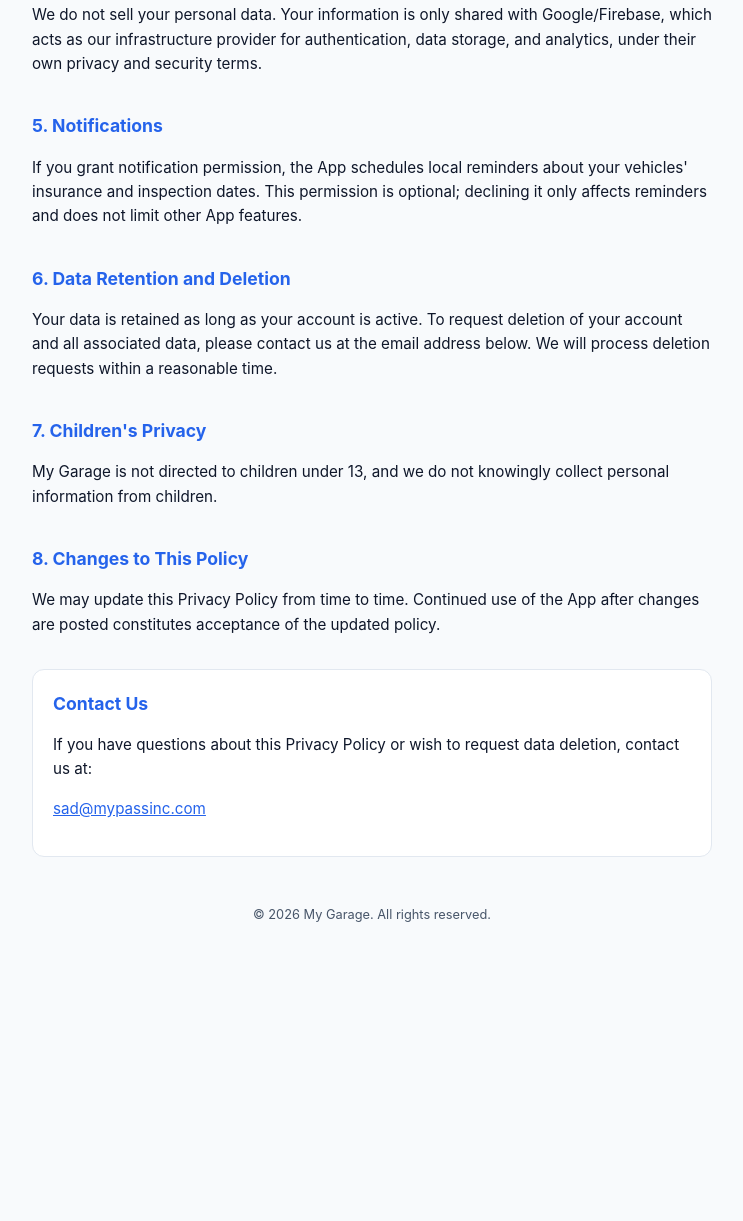
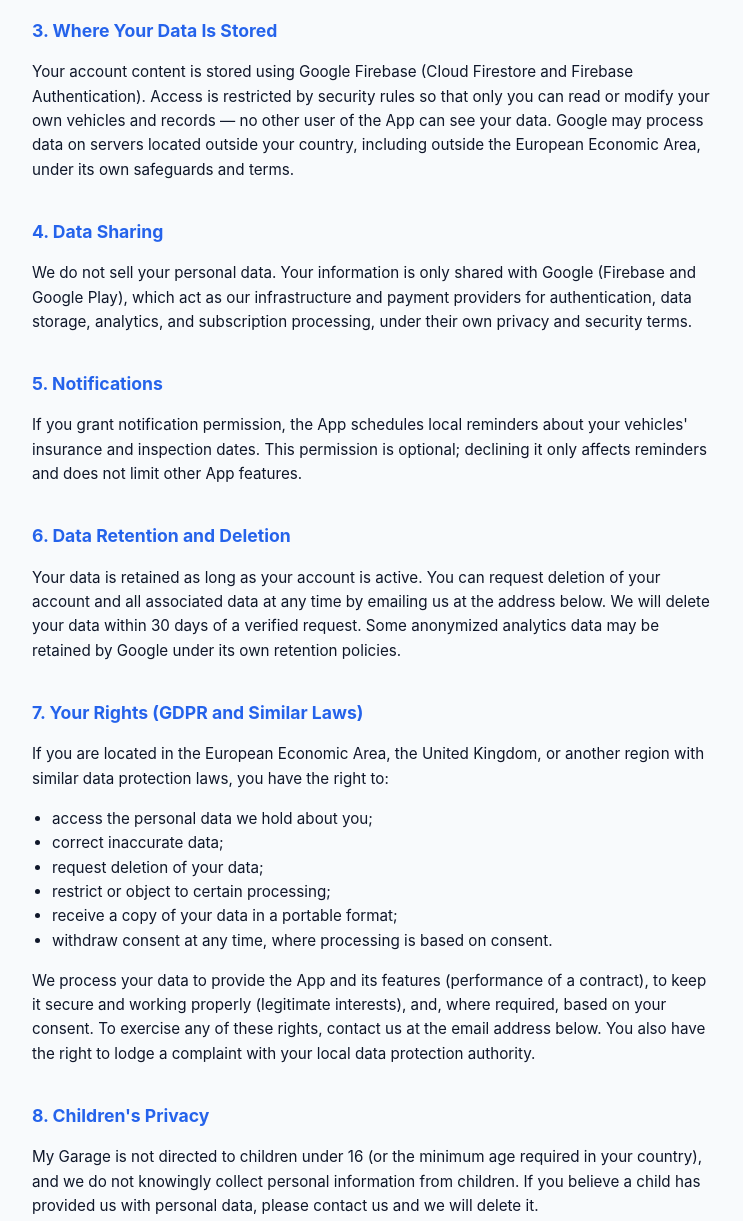
Before and after one commit to SADDTI/my-garage-privacy, a plain HTML site: page index.html in a window 1280 px wide. Shown: the part 1185-2406 px from the top of the page, without its empty margins (268-1011 px from the left). Before the commit the page ends 2191 px from the top, so only its background shows below. Drawn offline with Linux system fonts and the light colour scheme.

Commit message:
Update index.html

```diff
--- a/index.html
+++ b/index.html
@@ -83,9 +83,10 @@
 <body>
 <div class="wrap">
   <h1>Privacy Policy — My Garage</h1>
-  <div class="updated">Last updated: September 25, 2026</div>
+  <div class="updated">Last updated: September 29, 2026</div>
 
   <p>This Privacy Policy explains what information the My Garage mobile application ("the App") collects, how it is used, and how it is protected. My Garage helps you track your vehicles' expenses, insurance, and inspection dates.</p>
+  <p>The App is operated by [YOUR NAME OR COMPANY NAME] ("we", "us"), who is the data controller for the personal data described below.</p>
 
   <h2>1. Information We Collect</h2>
   <div class="card">
@@ -95,7 +96,10 @@
     <p><strong>Content you provide:</strong> Vehicle details (name, brand, model, year, VIN, license plate, insurance and inspection dates) and expense records (category, amount, date, mileage, notes) that you enter into the App.</p>
   </div>
   <div class="card">
-    <p><strong>Automatically collected data:</strong> We use Google Analytics for Firebase, which may collect basic usage data (app interactions, device type, crash reports) to help us understand how the App is used and to fix problems. This data is not linked to your name or email by us.</p>
+    <p><strong>Automatically collected data:</strong> We use Google Analytics for Firebase, which may collect basic usage data (app interactions, device type, crash reports) and an app-instance or device identifier, to help us understand how the App is used and to fix problems. We do not use this data to identify you by name or email.</p>
+  </div>
+  <div class="card">
+    <p><strong>Payment information:</strong> Premium subscriptions are processed by Google Play. We do not receive or store your payment card details; we only receive information about whether your subscription is active.</p>
   </div>
 
   <h2>2. How We Use Your Information</h2>
@@ -107,26 +111,38 @@
   </ul>
 
   <h2>3. Where Your Data Is Stored</h2>
-  <p>Your account content is stored using Google Firebase (Cloud Firestore and Firebase Authentication). Access is restricted by security rules so that only you can read or modify your own vehicles and records — no other user of the App can see your data.</p>
+  <p>Your account content is stored using Google Firebase (Cloud Firestore and Firebase Authentication). Access is restricted by security rules so that only you can read or modify your own vehicles and records — no other user of the App can see your data. Google may process data on servers located outside your country, including outside the European Economic Area, under its own safeguards and terms.</p>
 
   <h2>4. Data Sharing</h2>
-  <p>We do not sell your personal data. Your information is only shared with Google/Firebase, which acts as our infrastructure provider for authentication, data storage, and analytics, under their own privacy and security terms.</p>
+  <p>We do not sell your personal data. Your information is only shared with Google (Firebase and Google Play), which act as our infrastructure and payment providers for authentication, data storage, analytics, and subscription processing, under their own privacy and security terms.</p>
 
   <h2>5. Notifications</h2>
   <p>If you grant notification permission, the App schedules local reminders about your vehicles' insurance and inspection dates. This permission is optional; declining it only affects reminders and does not limit other App features.</p>
 
   <h2>6. Data Retention and Deletion</h2>
-  <p>Your data is retained as long as your account is active. To request deletion of your account and all associated data, please contact us at the email address below. We will process deletion requests within a reasonable time.</p>
+  <p>Your data is retained as long as your account is active. You can request deletion of your account and all associated data at any time by emailing us at the address below. We will delete your data within 30 days of a verified request. Some anonymized analytics data may be retained by Google under its own retention policies.</p>
 
-  <h2>7. Children's Privacy</h2>
-  <p>My Garage is not directed to children under 13, and we do not knowingly collect personal information from children.</p>
+  <h2>7. Your Rights (GDPR and Similar Laws)</h2>
+  <p>If you are located in the European Economic Area, the United Kingdom, or another region with similar data protection laws, you have the right to:</p>
+  <ul>
+    <li>access the personal data we hold about you;</li>
+    <li>correct inaccurate data;</li>
+    <li>request deletion of your data;</li>
+    <li>restrict or object to certain processing;</li>
+    <li>receive a copy of your data in a portable format;</li>
+    <li>withdraw consent at any time, where processing is based on consent.</li>
+  </ul>
+  <p>We process your data to provide the App and its features (performance of a contract), to keep it secure and working properly (legitimate interests), and, where required, based on your consent. To exercise any of these rights, contact us at the email address below. You also have the right to lodge a complaint with your local data protection authority.</p>
 
-  <h2>8. Changes to This Policy</h2>
-  <p>We may update this Privacy Policy from time to time. Continued use of the App after changes are posted constitutes acceptance of the updated policy.</p>
+  <h2>8. Children's Privacy</h2>
+  <p>My Garage is not directed to children under 16 (or the minimum age required in your country), and we do not knowingly collect personal information from children. If you believe a child has provided us with personal data, please contact us and we will delete it.</p>
+
+  <h2>9. Changes to This Policy</h2>
+  <p>We may update this Privacy Policy from time to time. The "Last updated" date above shows when it was last changed. Continued use of the App after changes are posted constitutes acceptance of the updated policy.</p>
 
   <div class="contact">
     <h2 style="margin-top:0;">Contact Us</h2>
-    <p>If you have questions about this Privacy Policy or wish to request data deletion, contact us at:</p>
+    <p>If you have questions about this Privacy Policy, wish to exercise your rights, or want to request data deletion, contact us at:</p>
     <p><a href="mailto:sad@mypassinc.com">sad@mypassinc.com</a></p>
   </div>
 
```
